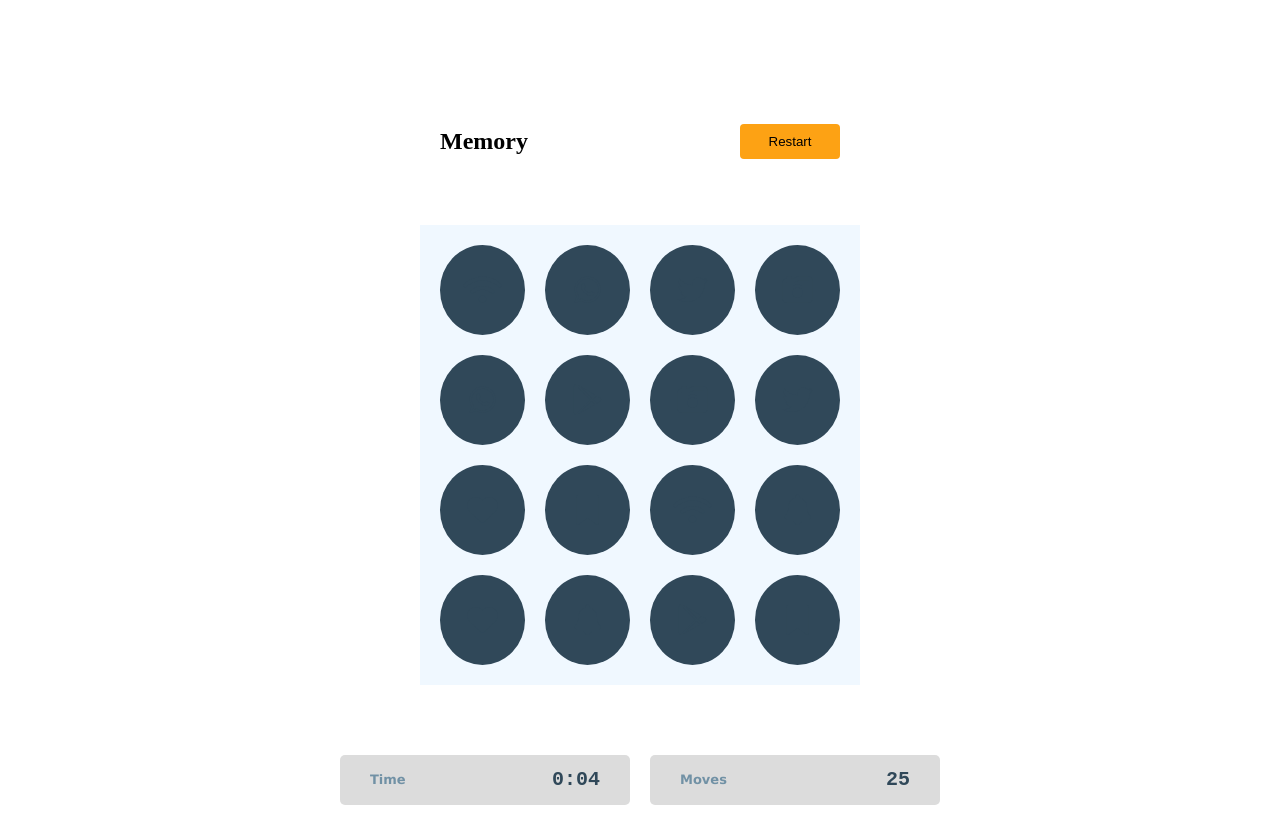
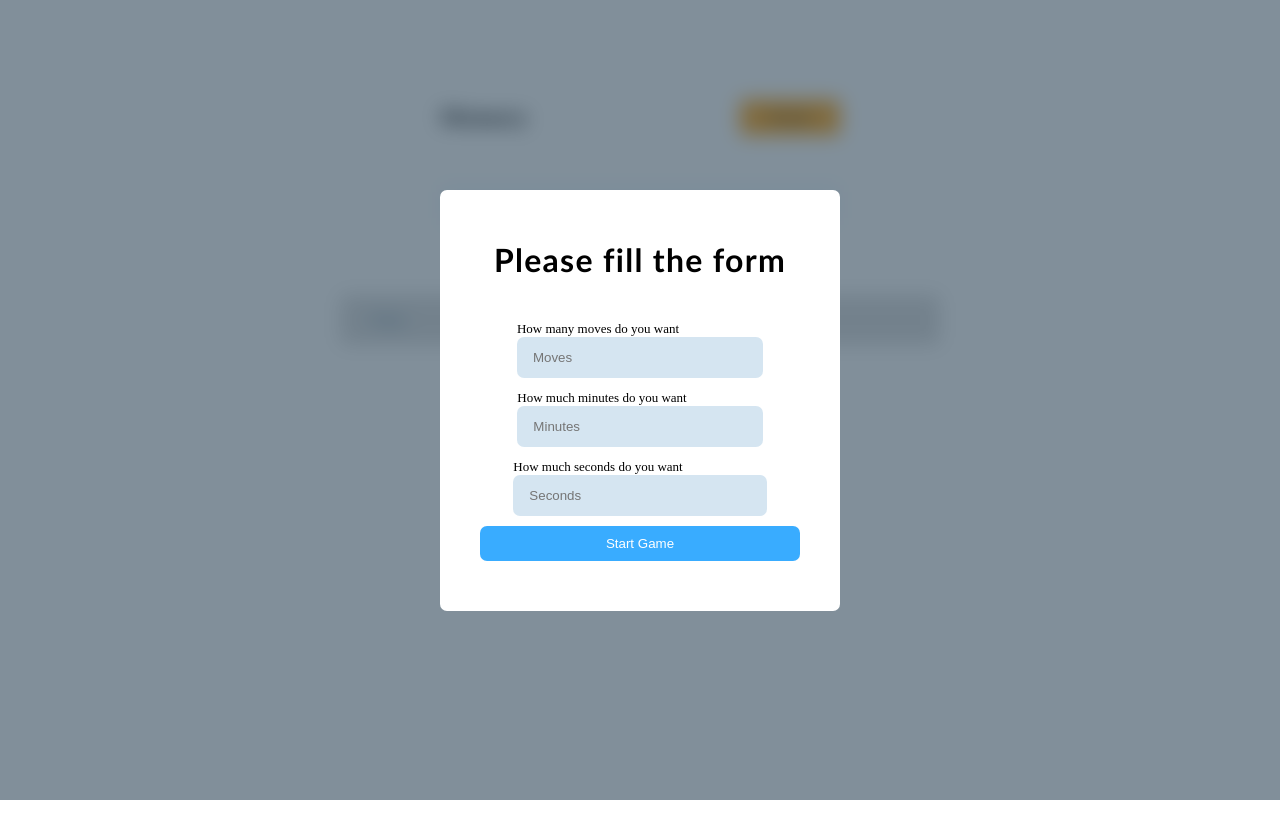
Before and after one commit to vimalbhesaniya/MemoryGame, a plain HTML site: page index.html in a window 1280 px wide. Drawn offline with Linux system fonts and the light colour scheme.

Commit message:
---temp 29 may

```diff
--- a/app.js
+++ b/app.js
@@ -1,4 +1,29 @@
-alert("Start Game")
+const formState = {
+    temp: {},
+    formObject: {},
+    submitState: false
+}
+
+let { temp, formObject, submitState } = formState
+
+const handleChange = (event) => {
+    let { value, id } = event;
+    temp = { ...temp, [id]: Number(value) }
+}
+
+const handleSubmit = () => {
+    console.log('clicked');
+    formObject = temp;
+    submitState = true;
+    modal.classList.add("hide")
+    startGame()
+    game()
+}
+
+document.onsubmit = (event) => {
+    event.preventDefault();
+}
+
 const allICONS = [
     "fa-brands fa-twitter",
     "fa-solid fa-camera-retro",
@@ -10,7 +35,10 @@ const allICONS = [
     "fa-brands fa-google-play",
 ];
 
-const memoryState = {
+let memoryState = {}
+
+const startGame = () => {
+    memoryState = {
         iconContainer: document.getElementById("memoryContainer"),
         restartButton: document.getElementById("restartButton"),
         clickedIcons: [],
@@ -19,12 +47,18 @@ const memoryState = {
         shuffledIcons: [],
         minutes: 0,
         time: null,
-    moves: 26,
+        moves: formObject.movesFromUser,
         second: 0,
         timerContainer: document.getElementById("timer"),
         movesContainer: document.getElementById("moves"),
         countState: true,
     };
+}
+
+
+
+function game() {
+    let { movesFromUser, minutesFromUser, secondsFromUser } = formObject;
 
     let {
         timerContainer,
@@ -42,6 +76,7 @@ let {
         countState,
     } = memoryState;
 
+
     const hideIcons = () => {
         document.querySelectorAll(".iconContainer").forEach((element) => {
             element.classList.add("disabledIcons");
@@ -57,7 +92,7 @@ const clearStates = () => {
     const clearTimeAfterGameIsOver = () => {
         second = 0;
         minutes = 0;
-    moves = 26;
+        moves = movesFromUser;
         handleMoves();
     };
 
@@ -112,7 +147,7 @@ const counter = () => {
         }, 1000);
     };
 
-const handleIcons = (icon, id) => {
+    function handleIcons(icon, id) {
         checkExpiry();
         const button = document.getElementById(id);
         button.setAttribute("disabled", true);
@@ -123,18 +158,14 @@ const handleIcons = (icon, id) => {
             const [first, second] = clickedIcons;
             if (first.icon === second.icon) {
                 resultState = [...resultState, first.id];
-            document.querySelectorAll(`.${icon.split(" ")[1] + 1}`).forEach((e) => {
-                e.classList.add("activeAfterMatch");
-            });
+                document.querySelectorAll(`.${icon.split(" ")[1] + 1}`).forEach((e) => e.classList.add("activeAfterMatch"));
                 clearStates();
             } else {
                 handleMoves();
                 setTimeout(() => {
                     clickedIcons.forEach((clicked) => {
                         document.getElementById(clicked.id).removeAttribute("disabled");
-                    document
-                        .getElementById(`icon${clicked.id}`)
-                        .classList.add("disabledIcons");
+                        document.getElementById(`icon${clicked.id}`).classList.add("disabledIcons");
                     });
                     clearStates();
                 }, 300);
@@ -179,12 +210,10 @@ function resetGame() {
             hideIcons();
             handleMoves();
         };
-}
-
-window.onload = () => {
-    resetGame();
-    if (countState) {
+        if (!countState) {
             counter();
             countState = false;
         }
-};
+    }
+    resetGame()
+}
--- a/index.html
+++ b/index.html
@@ -1,19 +1,41 @@
 <!DOCTYPE html>
 <html lang="en">
+
 <head>
     <meta charset="UTF-8" />
     <meta name="viewport" content="width=device-width, initial-scale=1.0" />
     <title>Document</title>
     <link rel="stylesheet" href="style.css" />
-    <link
-      rel="stylesheet"
-      href="https://cdnjs.cloudflare.com/ajax/libs/font-awesome/6.5.2/css/all.min.css"
+    <link rel="stylesheet" href="https://cdnjs.cloudflare.com/ajax/libs/font-awesome/6.5.2/css/all.min.css"
         integrity="sha512-SnH5WK+bZxgPHs44uWIX+LLJAJ9/2PkPKZ5QiAj6Ta86w+fsb2TkcmfRyVX3pBnMFcV7oQPJkl9QevSCWr3W6A=="
-      crossorigin="anonymous"
-      referrerpolicy="no-referrer"
-    />
+        crossorigin="anonymous" referrerpolicy="no-referrer" />
 </head>
+
 <body>
+    <div class="modalContainer" id="modal">
+        <form class="inputForm" method="get" onsubmit="handleSubmit(this)" autocomplete="off">
+            <h1 class="formHeader">Please fill the form</h1>
+            <div>
+                <label for="inputForMoves">How many moves do you want</label>
+                <input type="number" id="movesFromUser" min="5" max="50" placeholder="Moves" name="movesFromUser"
+                    oninput="handleChange(this)" required />
+                <span class="error" id="errorForMoves"></span>
+            </div>
+            <div>
+                <label for="inputForMinutes">How much minutes do you want</label>
+                <input type="number" id="minutesFromUser" min="0" max="5" placeholder="Minutes" name="minutesFromUser"
+                    oninput="handleChange(this)" required />
+                <span class="error" id="errorForMinutes"></span>
+            </div>
+            <div>
+                <label for="inputForSecond">How much seconds do you want</label>
+                <input type="number" name="secondsFromUser" min="0" max="59" placeholder="Seconds" id="secondsFromUser"
+                    oninput="handleChange(this)" required />
+                <span class="error" id="errorForSecond"></span>
+            </div>
+            <input type="submit" value="Start Game" />
+        </form>
+    </div>
     <div class="container">
         <nav>
             <h1>Memory</h1>
@@ -34,4 +56,5 @@
 
     <script src="app.js"></script>
 </body>
+
 </html>
--- a/style.css
+++ b/style.css
@@ -1,3 +1,8 @@
+* {
+  box-sizing: border-box;
+  margin: 0;
+  padding: 0;
+}
 .container {
   display: flex;
   align-items: center;
@@ -133,3 +138,81 @@ nav {
   max-width: 600px;
   gap: 20px;
 }
+
+.modalContainer {
+  width: 100%;
+  height: 100vh;
+  position: fixed;
+  left: 0;
+  top: 0;
+  background-color: #3048599b;
+  backdrop-filter: blur(10px);
+  z-index: 2;
+  display: flex;
+  justify-content: center;
+  align-items: center;
+  overflow: hidden;
+}
+
+.inputForm {
+  display: flex;
+  justify-content: center;
+  flex-direction: column;
+  align-items: center;
+  gap: 10px;
+  width: 100%;
+  max-width: 400px;
+  padding: 50px 40px;
+  border-radius: 7px;
+  background-color: white;
+}
+
+input[type="number"] {
+  padding: 13px 16px;
+  width: 100%;
+  border-radius: 7px;
+  border: 0;
+  outline: none;
+  background-color: #bdd7eaa3;
+  transition: 0.4s;
+}
+
+input[type="number"]:focus {
+  background-color: #ffffffa3;
+  outline: 1px solid #0572c0;
+}
+
+input[type="submit"] {
+  padding: 10px 12px;
+  width: 100%;
+  background-color: #0095ffc6;
+  color: white;
+  border: 0;
+  border-radius: 7px;
+  transition: 0.5s;
+  cursor: pointer;
+}
+
+input[type="submit"]:hover {
+  background-color: #0572c0;
+}
+
+.formHeader {
+  font-family: "Gill Sans", "Gill Sans MT", Calibri, "Trebuchet MS", sans-serif;
+  font-weight: 600;
+  letter-spacing: 1.3px;
+  margin-bottom: 30px;
+}
+
+label {
+  font-size: 13px;
+}
+
+.error {
+  font-size: 13px;
+  color: red;
+}
+
+.hide {
+  display: none;
+}
```
Lines whose indentation alone changed are shown as unchanged.
